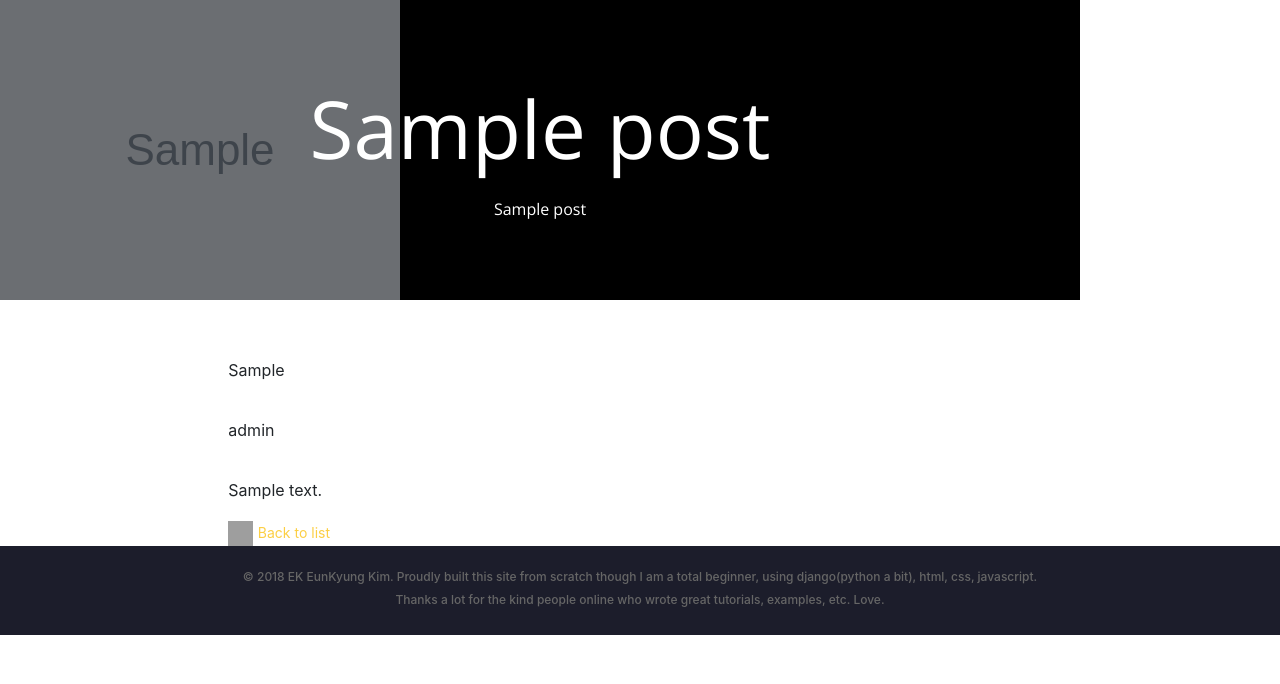
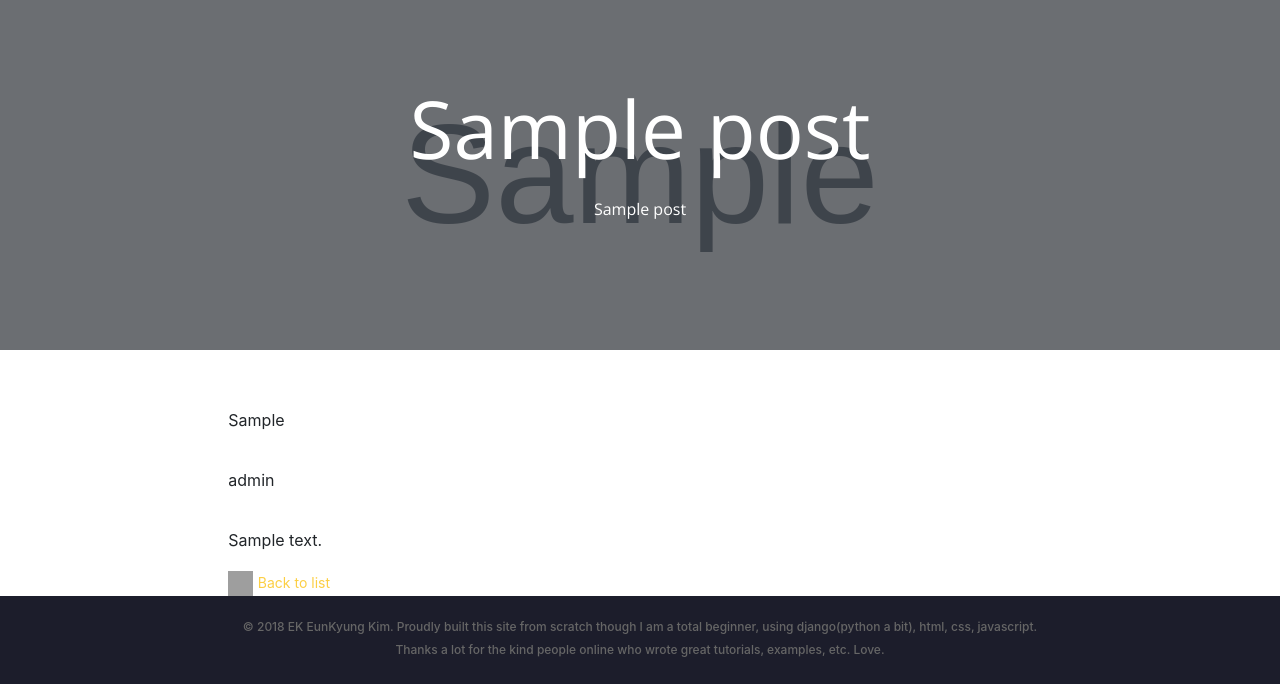
Before and after one commit to conyek/my-first-blog, a Django app: page /post/1/ in a window 1280 px wide. Shown: the part 60-744 px from the top of the page. Run offline with Django 3.2, Linux system fonts and the light colour scheme; tables that the repository leaves empty hold one stand-in row (values such as "Sample post"); grey boxes marked "Sample" are stand-in pictures; some libraries are stand-ins or nearby versions; grey boxes are pictures that could not be loaded.

```diff
--- a/blog/static/css/detail.css
+++ b/blog/static/css/detail.css
@@ -2,16 +2,16 @@
   display: flex;
   position: relative;
   height: auto;
-  width: auto;
-  max-width: 1080px;
-  max-height: 350px;
+  width: 100%;
+  height: 350px;
   z-index: 0;
   text-align: center;
   background: black;
 }
 
 .post-cover {
-  background-size: cover;
+  width: 1440px;
+  height: auto;
   opacity: 0.5;
 }
 
```
Also changed, not shown: blog/templates/blog/post_list.html (+3 -4 lines).
